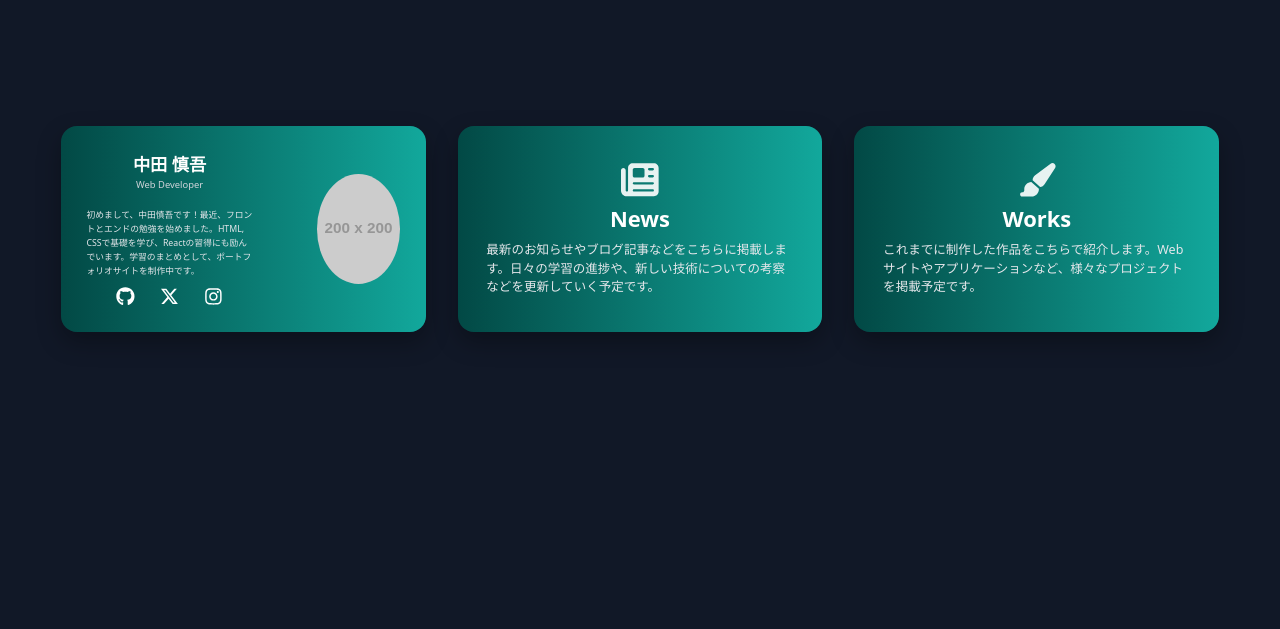
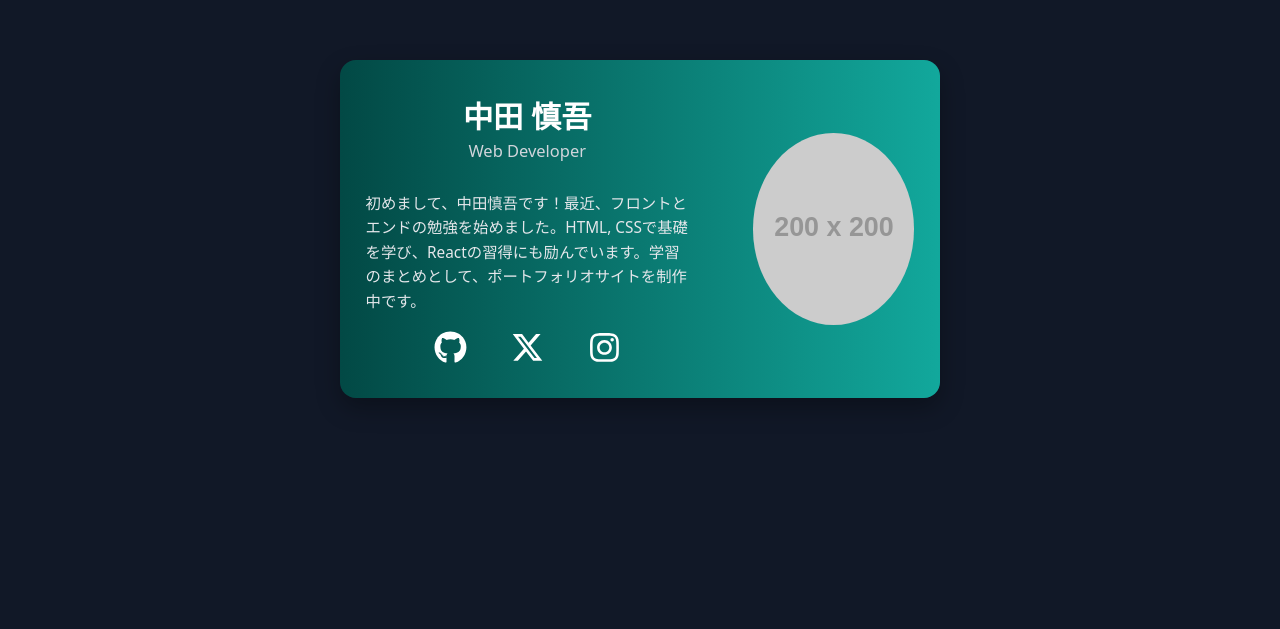
Before and after one commit to nakatashingo/nakata-portfolio, a Next.js app in the folder app/: page / in a window 1280 px wide. Shown: the part 171-800 px from the top of the page. Built offline with nearby package versions, Linux system fonts and the light colour scheme.

Commit message:
プロフィールカードの大きさを調整

```diff
--- a/app/app/globals.css
+++ b/app/app/globals.css
@@ -70,7 +70,7 @@ body {
   padding: 2cqw;
 
   /* カードの横幅を柔軟に調整 (最小350px, 基本30%, 最大450px) */
-  width: clamp(350px, 30%, 450px);
+  width: clamp(350px, 60%, 600px);
 
   aspect-ratio: 16 / 9;
 
--- a/app/app/page.tsx
+++ b/app/app/page.tsx
@@ -3,6 +3,7 @@ import { FaGithub, FaInstagram, FaXTwitter, FaNewspaper, FaPaintbrush } from "re
 import React from "react";
 
 // カードごとのデータを配列で管理
+// ▼▼▼ 表示するカードをプロフィールカードのみに変更 ▼▼▼
 const cardsData = [
   {
     id: 1,
@@ -17,23 +18,24 @@ const cardsData = [
       { name: "Instagram", url: "#", icon: <FaInstagram /> },
     ],
   },
-  {
-    id: 2,
-    type: "content",
-    title: "News",
-    description: "最新のお知らせやブログ記事などをこちらに掲載します。日々の学習の進捗や、新しい技術についての考察などを更新していく予定です。",
-    icon: <FaNewspaper />,
-    link: "#news",
-  },
-  {
-    id: 3,
-    type: "content",
-    title: "Works",
-    description: "これまでに制作した作品をこちらで紹介します。Webサイトやアプリケーションなど、様々なプロジェクトを掲載予定です。",
-    icon: <FaPaintbrush />,
-    link: "#works", // 変更点：アンカーリンクに変更
-  },
+  // {
+  //   id: 2,
+  //   type: "content",
+  //   title: "News",
+  //   description: "最新のお知らせやブログ記事などをこちらに掲載します。日々の学習の進捗や、新しい技術についての考察などを更新していく予定です。",
+  //   icon: <FaNewspaper />,
+  //   link: "#news",
+  // },
+  // {
+  //   id: 3,
+  //   type: "content",
+  //   title: "Works",
+  //   description: "これまでに制作した作品をこちらで紹介します。Webサイトやアプリケーションなど、様々なプロジェクトを掲載予定です。",
+  //   icon: <FaPaintbrush />,
+  //   link: "#works",
+  // },
 ];
+// ▲▲▲ 表示するカードをプロフィールカードのみに変更 ▲▲▲
 
 // News記事のダミーデータ
 const newsItems = [
@@ -57,7 +59,7 @@ const newsItems = [
   },
 ];
 
-// ▼▼▼ Worksのダミーデータを追加 ▼▼▼
+// Worksのダミーデータ
 const worksItems = [
   {
     id: 1,
@@ -81,7 +83,6 @@ const worksItems = [
     link: "#",
   }
 ];
-// ▲▲▲ Worksのダミーデータを追加 ▲▲▲
 
 
 // propsの型定義
@@ -126,12 +127,13 @@ const PortfolioCard = ({ card }: PortfolioCardProps) => {
   }
 
   // News, Worksなどのコンテンツカードの場合
+  // この部分は現在使用されませんが、将来の拡張のために残しておきます
   return (
-    <a href={card.link} className="portfolio-card content-card">
+    <a href={(card as any).link} className="portfolio-card content-card">
       <article className="content-introduction">
-        <div className="content-icon">{card.icon}</div>
-        <h1>{card.title}</h1>
-        <p>{card.description}</p>
+        <div className="content-icon">{(card as any).icon}</div>
+        <h1>{(card as any).title}</h1>
+        <p>{(card as any).description}</p>
       </article>
     </a>
   );
@@ -162,7 +164,7 @@ export default function Home() {
         </div>
       </section>
 
-      {/* ▼▼▼ Worksセクションを追加 ▼▼▼ */}
+      {/* Worksセクション */}
       <section id="works" className="portfolio-container" style={{ backgroundColor: '#111827', minHeight: 'auto', paddingBlock: '5rem', flexDirection: 'column' }}>
         <h1 style={{ fontSize: '3rem', color: 'white', width: '100%', textAlign: 'center', marginBottom: '2rem' }}>Works</h1>
         <div style={{display: 'flex', flexWrap: 'wrap', justifyContent: 'center', gap: '2rem', width: '100%'}}>
@@ -179,7 +181,6 @@ export default function Home() {
           ))}
         </div>
       </section>
-      {/* ▲▲▲ Worksセクションを追加 ▲▲▲ */}
     </>
   );
 }
```
